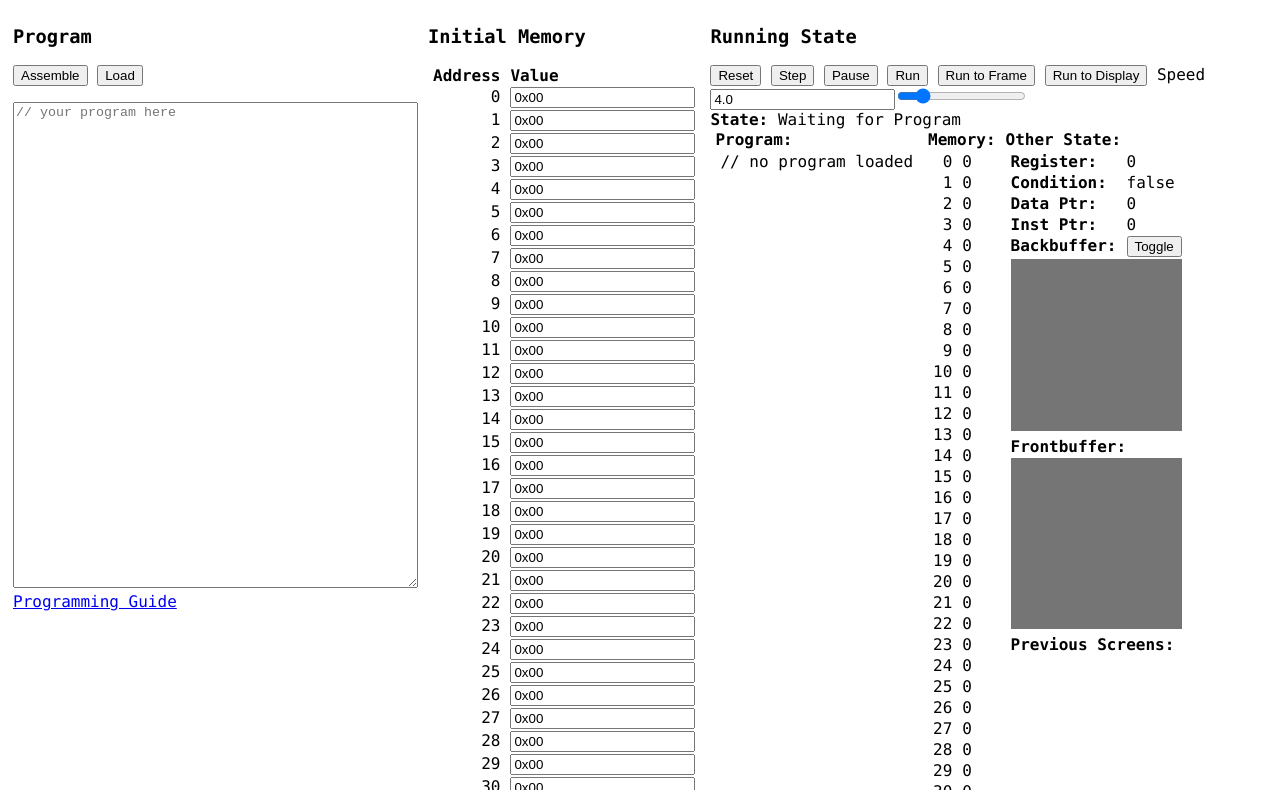
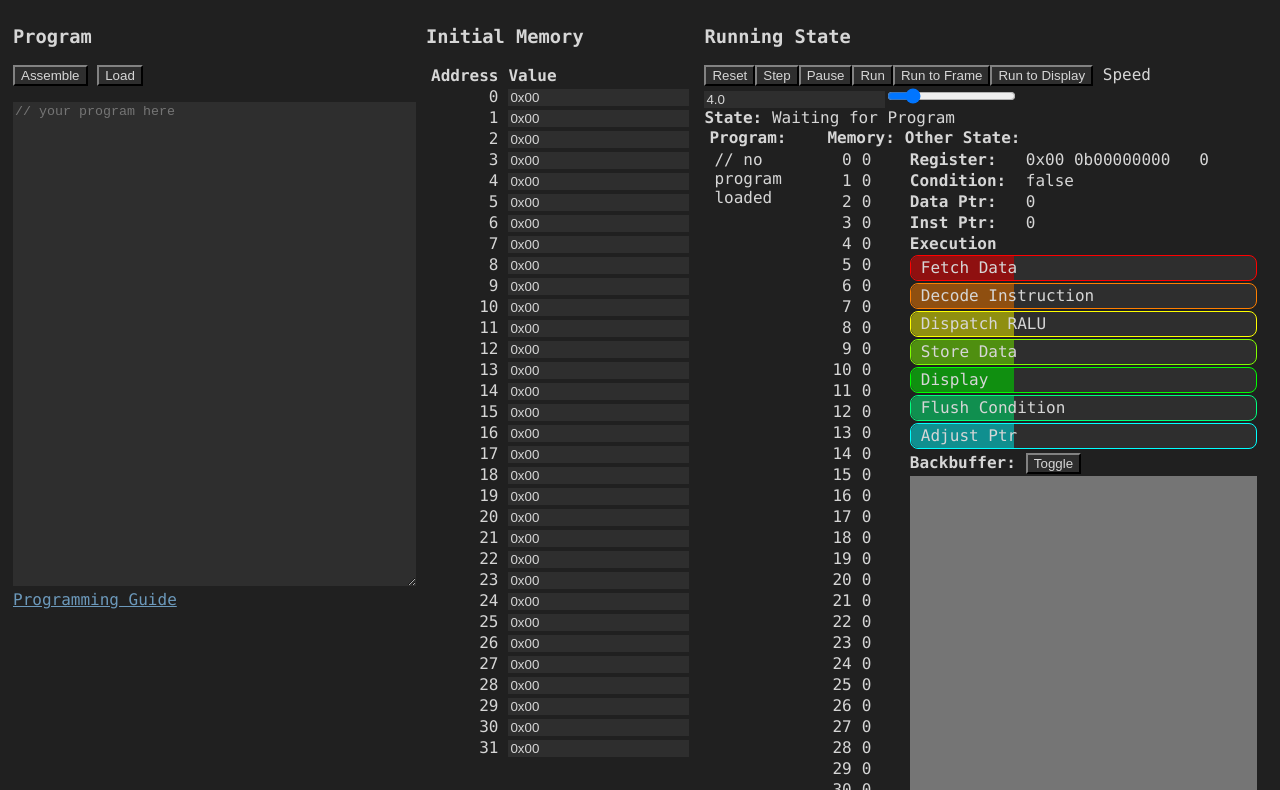
Before and after one commit to SpexGuy/MIS-256, a plain HTML site: page marble.computer/simulator/index.html in a window 1280 px wide. Shown: the part 75-865 px from the top of the page. Drawn offline with Linux system fonts and the light colour scheme.

Commit message:
Style and Steps WIP

```diff
--- a/marble.computer/simulator/index.html
+++ b/marble.computer/simulator/index.html
@@ -60,12 +60,7 @@
     </td>
     <td style="vertical-align:top">
         <h3>Running State</h3>
-        <button type="button" id="ctrl-reset" onclick="btnReset()">Reset</button>
-        <button type="button" id="ctrl-step" onclick="btnStep()">Step</button>
-        <button type="button" id="ctrl-pause" onclick="btnPause()">Pause</button>
-        <button type="button" id="ctrl-run" onclick="btnRun()">Run</button>
-        <button type="button" id="ctrl-nextframe" onclick="btnNextFrame()">Run to Frame</button>
-        <button type="button" id="ctrl-nextdisplay" onclick="btnNextDisplay()">Run to Display</button>
+        <button type="button" id="ctrl-reset" onclick="btnReset()">Reset</button><button type="button" id="ctrl-step" onclick="btnStep()">Step</button><button type="button" id="ctrl-pause" onclick="btnPause()">Pause</button><button type="button" id="ctrl-run" onclick="btnRun()">Run</button><button type="button" id="ctrl-nextframe" onclick="btnNextFrame()">Run to Frame</button><button type="button" id="ctrl-nextdisplay" onclick="btnNextDisplay()">Run to Display</button>
         Speed <input type="number" id="ctrl-speed" value="4.0"><input type="range" min="1.0" max="20.0" value="4.0">
         <br/>
         <b>State:</b> <span id="ctrl-state">Waiting for Program</span><br/>
@@ -107,10 +102,20 @@
             <tr id="ctrl-mem-row-31"><td class="mem-address">31</td><td id="ctrl-mem-31">0</td></tr>
             </table></td>
         <td style="vertical-align:top"><table>
-            <tr><th>Register: </th><td id="ctrl-register">0</td></tr>
+            <tr><th>Register: </th><td id="ctrl-register">0x00&nbsp;0b00000000&nbsp;&nbsp;&nbsp;0&nbsp;&nbsp;&nbsp;&nbsp;&nbsp;</td></tr>
             <tr><th>Condition: </th><td id="ctrl-condition">false</td></tr>
             <tr><th>Data Ptr: </th><td id="ctrl-dataptr">0</td></tr>
             <tr><th>Inst Ptr: </th><td id="ctrl-instptr">0</td></tr>
+            <tr><th colspan="2">Execution</th></tr>
+            <tr><td colspan="2">
+                <div id="exec-step-0" class="exec-background"><div class="exec-progress"></div><div class="exec-label">Fetch Data</div></div>
+                <div id="exec-step-1" class="exec-background"><div class="exec-progress"></div><div class="exec-label">Decode Instruction</div></div>
+                <div id="exec-step-2" class="exec-background"><div class="exec-progress"></div><div class="exec-label">Dispatch RALU</div></div>
+                <div id="exec-step-3" class="exec-background"><div class="exec-progress"></div><div class="exec-label">Store Data</div></div>
+                <div id="exec-step-4" class="exec-background"><div class="exec-progress"></div><div class="exec-label">Display</div></div>
+                <div id="exec-step-5" class="exec-background"><div class="exec-progress"></div><div class="exec-label">Flush Condition</div></div>
+                <div id="exec-step-6" class="exec-background"><div class="exec-progress"></div><div class="exec-label">Adjust Ptr</div></div>
+            </td></tr>
             <tr><th>Backbuffer:</th><td><button type="button" id="src-togglebackbuffer" onclick="btnToggleBackbuffer()">Toggle</button></td></tr>
             <tr><td colspan="2"><svg viewBox="-0.6 -0.6 8.2 8.2" class="screen">
                 <filter id="blurred"><feGaussianBlur in="SourceGraphic" stdDeviation="0.4" /></filter>
--- a/marble.computer/simulator/sim.css
+++ b/marble.computer/simulator/sim.css
@@ -1,6 +1,28 @@
 
 body {
     font-family: Consolas, monospace;
+    background-color: #202020;
+    color: #d6d6d6;
+}
+
+a:link {
+    color: #6c99bb;
+}
+
+a:visited {
+    color:#9e86c8;
+}
+
+input, textarea {
+    background-color: #2e2e2e;
+    color: #d6d6d6;
+    border: 0;
+}
+
+button {
+    background-color: #2e2e2e;
+    border-color: #2e2e2e;
+    color: #d6d6d6;
 }
 
 th, td {
@@ -12,6 +34,66 @@ th, td {
 
 table {
     border-spacing: 0;
+}
+
+.exec-background {
+    background-color: #2e2e2e;
+    border-color: magenta;
+    border-width: 1px;
+    border-style: solid;
+
+    position: relative;
+    height: 24px;
+    border-radius: 8px;
+    margin-bottom: 2px;
+}
+
+.exec-label {
+    position:absolute;
+    top: 0;
+    left: 10px;
+    height: 100%;
+    width: 100%;
+    line-height: 24px;
+}
+
+.exec-progress {
+    position: absolute;
+    top: 0;
+    left: 0;
+    width: 30%;
+    height: 100%;
+    border-radius: 8px 0px 0px 8px;
+}
+
+#exec-step-0.exec-background:not(.disabled) { border-color: #FF0000 }
+#exec-step-0:not(.disabled) .exec-progress { background-color: #8F1010 }
+#exec-step-1.exec-background:not(.disabled) { border-color: #FF7F00 }
+#exec-step-1:not(.disabled) .exec-progress { background-color: #8F4F10 }
+#exec-step-2.exec-background:not(.disabled) { border-color: #FFFF00 }
+#exec-step-2:not(.disabled) .exec-progress { background-color: #8F8F10 }
+#exec-step-3.exec-background:not(.disabled) { border-color: #7FFF00 }
+#exec-step-3:not(.disabled) .exec-progress { background-color: #4F8F10 }
+#exec-step-4.exec-background:not(.disabled) { border-color: #00FF00 }
+#exec-step-4:not(.disabled) .exec-progress { background-color: #108F10 }
+#exec-step-5.exec-background:not(.disabled) { border-color: #00FF7F }
+#exec-step-5:not(.disabled) .exec-progress { background-color: #108F4F }
+#exec-step-6.exec-background:not(.disabled) { border-color: #00FFFF }
+#exec-step-6:not(.disabled) .exec-progress { background-color: #108F8F }
+#exec-step-7.exec-background:not(.disabled) { border-color: #007FFF }
+#exec-step-7:not(.disabled) .exec-progress { background-color: #104F8F }
+
+.disabled .exec-label {
+    color: #7f7f7f;
+}
+
+.disabled.exec-background {
+    background-color: #252525;
+    border-color: #2e2e2e;
+}
+
+.disabled .exec-progress {
+    display: none;
 }
 
 .mem-address {
--- a/marble.computer/simulator/sim.js
+++ b/marble.computer/simulator/sim.js
@@ -24,6 +24,8 @@ const INST_REG_READ_SHIFT_SHIFT = 1;
 const INST_REG_TOGGLE_CARRY_MASK = 0x08;
 
 const INST_CTRL_BANK_MASK = 0x40;
+const INST_CTRL_BANK_INST = 0x00;
+const INST_CTRL_BANK_MEM = 0x40;
 const INST_CTRL_CONDITIONAL_MASK = 0x20;
 const INST_CTRL_DELTA_MASK = 0x1F;
 const INST_CTRL_DELTA_SHIFT = 0;
@@ -65,6 +67,46 @@ var run_type = NOT_RUNNING;
 
 var inst_breakpoints = 0;
 var mem_breakpoints = 0;
+
+const STEP_FETCH_DATA = 1;
+const STEP_DECODE_INSTRUCTION = 2;
+const STEP_DISPATCH_RALU = 4;
+const STEP_STORE = 8;
+const STEP_DISPLAY = 16;
+const STEP_FLUSH_CONDITION = 32;
+const STEP_ADJUST_PTR = 64;
+
+const step_durations = [
+    3, // Fetch Data: 3s
+    2, // Decode Instruction: 2s
+    1, // Dispatch RALU: 1s
+    6, // Store: 6s
+    2, // Display: 2s
+    2, // Flush Condition: 2s
+    2, // Adjust Ptr: 2s
+];
+
+function determineSteps(instruction) {
+    var steps = STEP_FETCH_DATA | STEP_DECODE_INSTRUCTION;
+    if ((instruction & INST_TYPE_MASK) == INST_TYPE_CTRL) {
+        steps |= STEP_ADJUST_PTR;
+        if (instruction & INST_CTRL_CONDITIONAL_MASK) {
+            steps |= STEP_FLUSH_CONDITION;
+        }
+    } else {
+        steps |= STEP_DISPATCH_RALU;
+        if ((instruction & INST_REG_PLANE_MASK) == INST_REG_PLANE_READ) {
+            if ((instruction & INST_REG_READ_DEST_MASK) == INST_REG_READ_DEST_DISPLAY) {
+                steps |= STEP_DISPLAY;
+            } else {
+                steps |= STEP_STORE;
+                if (instruction & INST_REG_INCREMENT_MASK) {
+                    steps |= STEP_ADJUST_PTR;
+                }
+            }
+        }
+    }
+}
 
 function makeParser(code) {
     return {
@@ -228,10 +270,10 @@ const instructions = {
     "store"       : INST_TYPE_REG | INST_REG_SOURCE_FF     | INST_REG_PLANE_READ | INST_REG_READ_DEST_MEM,
     "display_and" : INST_TYPE_REG | INST_REG_SOURCE_MEMORY | INST_REG_PLANE_READ | INST_REG_READ_DEST_DISP,
     "display"     : INST_TYPE_REG | INST_REG_SOURCE_FF     | INST_REG_PLANE_READ | INST_REG_READ_DEST_DISP,
-    "jump"        : INST_TYPE_CTRL,
-    "branch"      : INST_TYPE_CTRL | INST_CTRL_CONDITIONAL_MASK,
-    "seek"        : INST_TYPE_CTRL | INST_CTRL_BANK_MASK,
-    "select"      : INST_TYPE_CTRL | INST_CTRL_BANK_MASK | INST_CTRL_CONDITIONAL_MASK,
+    "jump"        : INST_TYPE_CTRL | INST_CTRL_BANK_INST,
+    "branch"      : INST_TYPE_CTRL | INST_CTRL_BANK_INST | INST_CTRL_CONDITIONAL_MASK,
+    "seek"        : INST_TYPE_CTRL | INST_CTRL_BANK_MEM ,
+    "select"      : INST_TYPE_CTRL | INST_CTRL_BANK_MEM  | INST_CTRL_CONDITIONAL_MASK,
 }
 
 function consumeInstruction(parser) {
```
